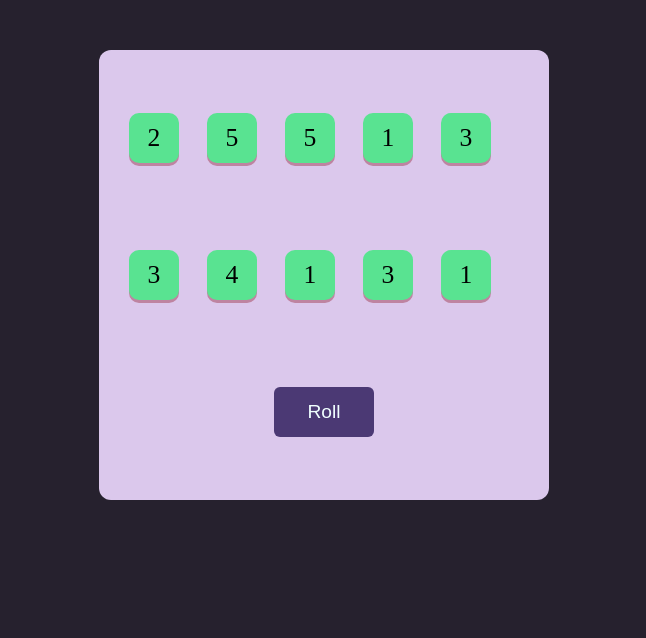
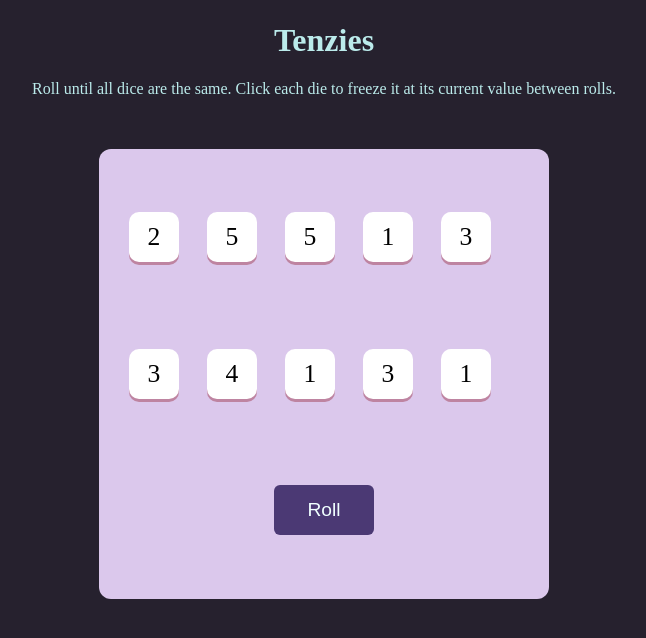
Before and after one commit to sksm07/tenzies, a React (Vite) app: page / in a window 1280 px wide. Shown: the top 638 px of the page, without its empty margins (316-962 px from the left). Built offline with nearby package versions, Linux system fonts and the light colour scheme.

Commit message:
implemented dice hold state

```diff
--- a/src/App.jsx
+++ b/src/App.jsx
@@ -12,25 +12,36 @@ function App() {
       const rand = Math.ceil(Math.random()*6 )
       arr.push({
         value: rand,
-        isHeld: true,
+        isHeld: false,
         id: nanoid()
       })
     }
     return arr;
   }
-  console.log(rollDice())
+
+  function newRoll() {
+    setDice(oldDice => oldDice.map(dice =>
+      dice.isHeld ?
+      dice : {...dice, value: Math.ceil(Math.random()*6 )}));
+  }
+
+  function hold(id) {
+    setDice(oldDice => oldDice.map(
+      dice => dice.id === id ? {...dice, isHeld: !dice.isHeld} : dice))
+  }
   const displayDice = dice.map((diceObj) => (
-      <Btn key={diceObj.id} value={diceObj.value} isHeld={diceObj.isHeld} />)
+      <Btn key={diceObj.id} id={diceObj.id} value={diceObj.value} isHeld={diceObj.isHeld} hold={() =>hold(diceObj.id)} />)
    )
   return (
-
+    <>
+      <h1 className='title'>Tenzies</h1>
+      <p className="instructions">Roll until all dice are the same.
+         Click each die to freeze it at its current value between rolls.</p>
       <main>
         {displayDice}
-        <button className='main-roll' onClick={()=>setDice(rollDice())}>Roll</button>
+        <button className='main-roll' onClick={newRoll}>Roll</button>
       </main>
-
-
-
+    </>
   )
 }
 
--- a/src/Btn.jsx
+++ b/src/Btn.jsx
@@ -5,6 +5,6 @@ export default function Btn(props) {
         backgroundColor: props.isHeld ? "#59E391" : "white"
     }
     return (
-        <button style={styles} className="btns">{props.value}</button>
+        <button style={styles} className="btns" onClick={props.hold}>{props.value}</button>
     )
 }
--- a/src/index.css
+++ b/src/index.css
@@ -48,3 +48,9 @@ main {
     justify-self: center;
     grid-column: span 5;
 }
+
+h1, p {
+    color: rgb(187, 235, 235);
+    padding: 0.2px 0.1px;
+    justify-self: center;
+}
```
